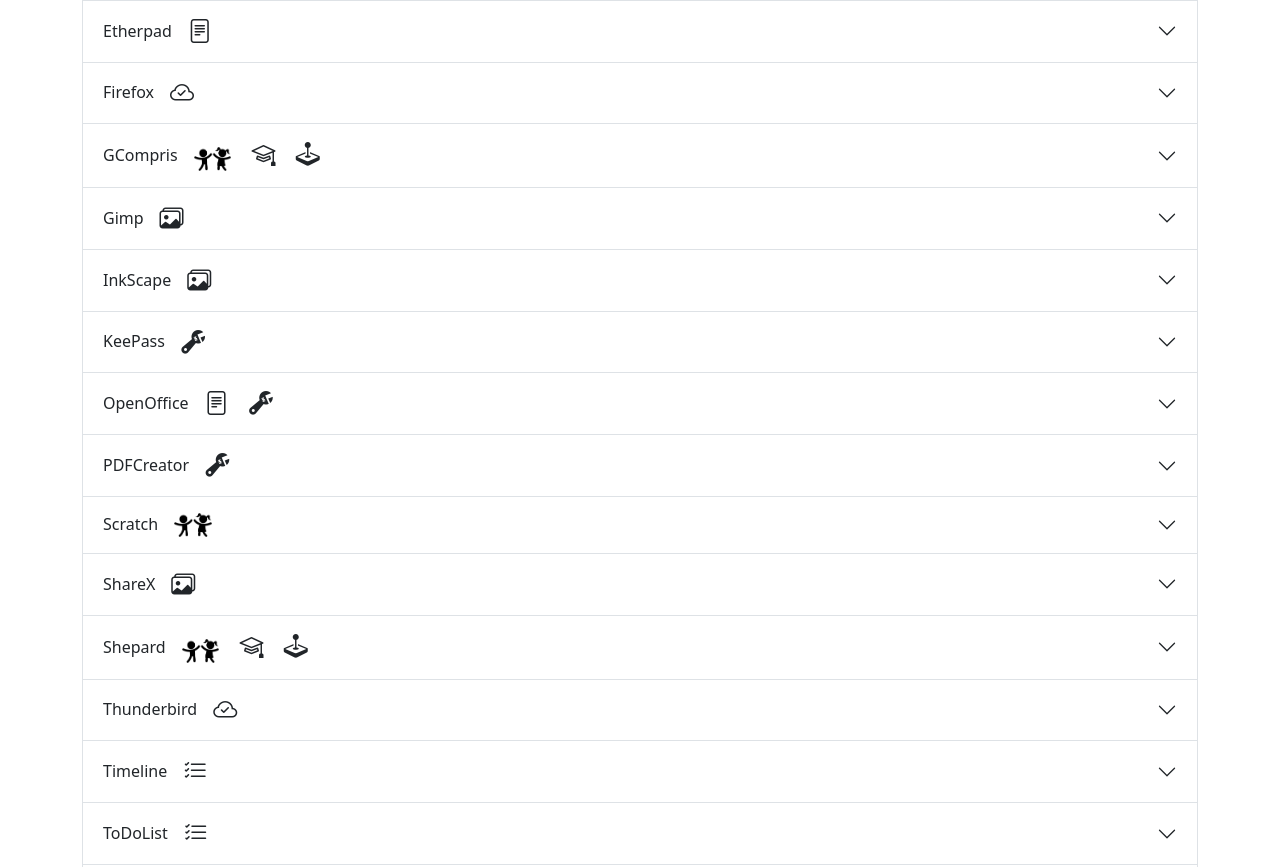
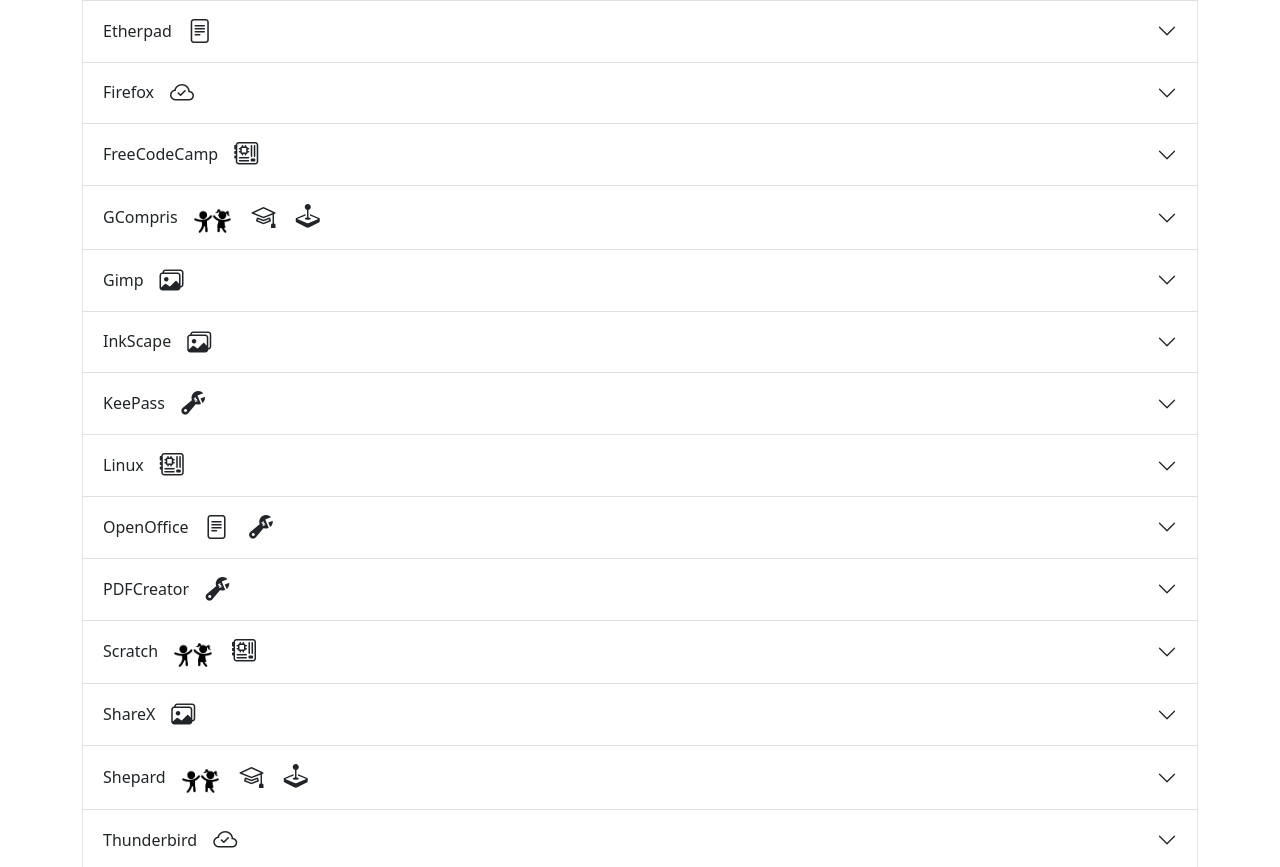
Before and after one commit to pantxitxurri/pantxitxurri, a website with bundled scripts: page list.html in a window 1280 px wide. Shown: the part 497-1364 px from the top of the page. Built offline with nearby package versions, Linux system fonts and the light colour scheme.

Commit message:
Para despliegue inicial

```diff
--- a/data.js
+++ b/data.js
@@ -56,6 +56,20 @@
   },
 };
 const data = [
+  {
+    name: "FreeCodeCamp",
+    description: "9.000 programazio ikastaro baino gehiago biltzen dituen orrialdea",
+    url: "https://freecodecamp.org/",
+    labels: ["PROG", "EDU"],
+    openSource: true,
+  },
+  {
+    name: "Linux",
+    description: "Linux sistema eragilearen inguruko orrialdea. Artikuloak, tutorialak, distribuzioen deskarga...",
+    url: "https://linux.org/",
+    labels: ["PROG"],
+    openSource: true,
+  },
   {
     name: "Brave",
     description: "Interneterako nabigatzailea",
@@ -173,7 +187,7 @@
     name: "Scratch",
     description: "Istorioak, jolasak eta animazioak sortu eta elkarbanatu programazioa ikasten duten bitartean",
     url: "https://scratch.mit.edu/",
-    labels: ["PROG", "CHIL"],
+    labels: ["PROG", "CHIL", "EDU"],
     openSource: true,
   },
   {
--- a/js/DataHandler.js
+++ b/js/DataHandler.js
@@ -42,6 +42,9 @@
   }
   get isForPlaying() {
     return this.#findLabel("PLAY");
+  }
+  get isForProgram() {
+    return this.#findLabel("PROG");
   }
   get isForOtherThings() {
     return this.#findLabel("OTHE");
--- a/js/helpers.js
+++ b/js/helpers.js
@@ -22,6 +22,7 @@
      ${resource.isForDesign ? ' <i class="bi bi-images" ></i>' : ""}
      ${resource.isForTextEdition ? ' <i class="bi bi-file-text" ></i>' : ""}
      ${resource.isForProjects ? ' <i class="bi bi-list-check" ></i>' : ""}
+     ${resource.isForProgram ? ' <i class="bi bi-motherboard" ></i>' : ""}
      ${resource.isForOtherThings ? ' <i class="bi bi-wrench-adjustable" ></i>' : ""}
     </div accordion-header-item>
     `;
@@ -49,7 +50,7 @@
     filterBtn.append(label.description || "");
     listItem.innerHTML = label.bsEl + `<span data-filter-label="${el}">&nbsp&nbsp&nbsp${label.description}</span>`;
     listItem.dataset.filterLabel = el;
-    listItem.className = el === activeFilter ? "list-group-item active" : "list-group-item";
+    listItem.className = el === activeFilter ? "list-group-item list-group-item-success" : "list-group-item";
     ul.appendChild(listItem);
     parentEl.append(ul);
   }
--- a/list.html
+++ b/list.html
@@ -47,7 +47,7 @@
         <div class="modal-dialog">
           <div class="modal-content">
             <div class="modal-header">
-              <h1 class="modal-title fs-5" id="staticBackdropLabel">Filtreu</h1>
+              <h2 class="modal-title fs-5" id="staticBackdropLabel">Kategoria aukeratu</h2>
               <button id="clearFilters" type="button" class="btn btn-outline-success">Guztia ikusi</button>
               <!-- <button type="button" class="btn-close" data-bs-dismiss="modal" aria-label="Close"></button> -->
             </div>
```
Also changed, not shown: index.html (+9 -9 lines).
